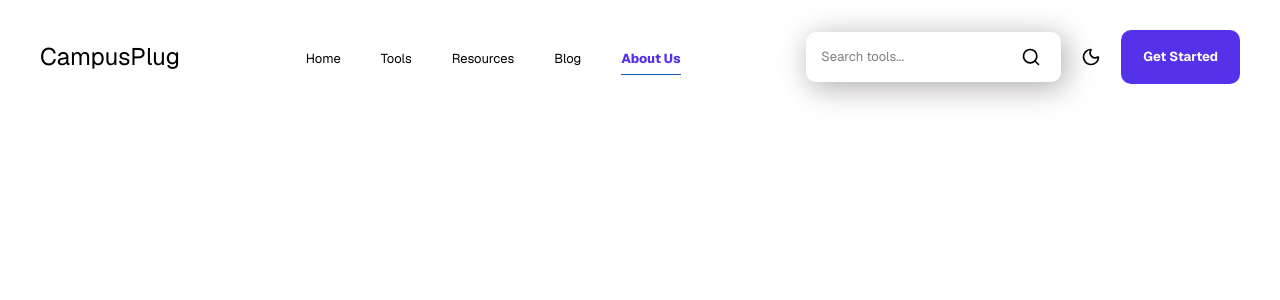
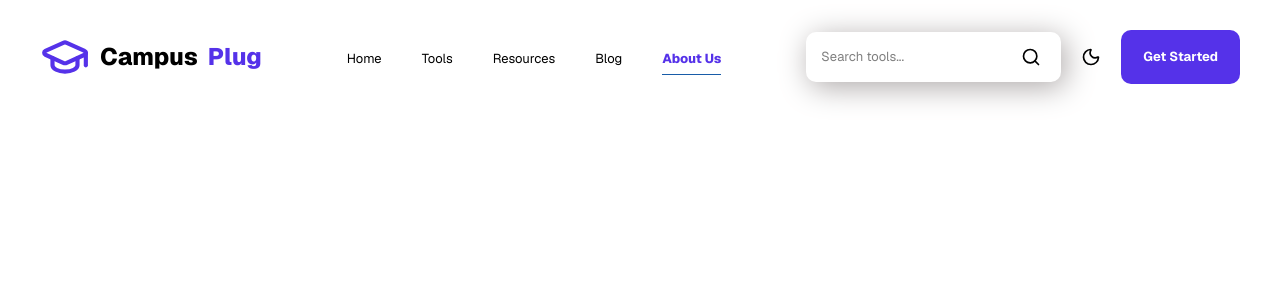
Before and after one commit to Adewusi-Olamide/campusplug, a Next.js app: page /about in a window 1280 px wide. Shown: the top 300 px of the page. Built offline with nearby package versions, Linux system fonts and the light colour scheme.

Commit message:
navbar changes

```diff
--- a/src/app/page.css
+++ b/src/app/page.css
@@ -186,7 +186,7 @@ body
     font-size: 24px;
     font-weight: bold;
     margin-top: 20px;
-    padding-bottom: 40px;
+    padding-bottom: 30px;
 
 }
 
--- a/src/components/Navbar.css
+++ b/src/components/Navbar.css
@@ -30,12 +30,35 @@ body
   position: fixed;
   z-index: 9999;
   box-sizing: border-box;
+  background-color: rgba(255, 255, 255, 0.452);
+
+}
+
+.navbar .left
+{
+  cursor: pointer;
+
+}
+
+.navbar .left .campusplug
+{
+  color: var( --purple);
+
+}
+
+.navbar .left #logo
+{
+  color: var( --purple);
 
 }
 
 .navbar .left h1
 {
   font-size: 24px;
+  font-weight: 800;
+  display: flex;
+  gap: 10px;
+  align-items: center;
 
 }
 
@@ -125,10 +148,6 @@ body
 
 .navbar .right .no-results
 {
-  /* background-color: rgba(255, 255, 255, 0.9);
-  color: #333;
-  backdrop-filter: blur(10px);
-  box-shadow: 0  4px 15px rgba(0, 0, 0, 0.08); */
   background-color: #f5f5f5;
   color: #333;
   padding: 10px;
--- a/src/components/Navbar.jsx
+++ b/src/components/Navbar.jsx
@@ -7,6 +7,7 @@ import './Navbar.css'
 import { usePathname, useRouter } from 'next/navigation'
 import { Search } from 'lucide-react'
 import { Moon } from 'lucide-react'
+import { GraduationCapIcon } from 'lucide-react'
 import { CircleAlert } from 'lucide-react'
 
 const Navbar = () => {
@@ -57,7 +58,7 @@ const Navbar = () => {
       <div className='navbar'>
 
         <div className="left">
-          <h1>CampusPlug</h1>
+          <h1><GraduationCapIcon id="logo" size={50} />Campus<span className="campusplug">Plug</span></h1>
         </div>
 
         <div className="center">
```
